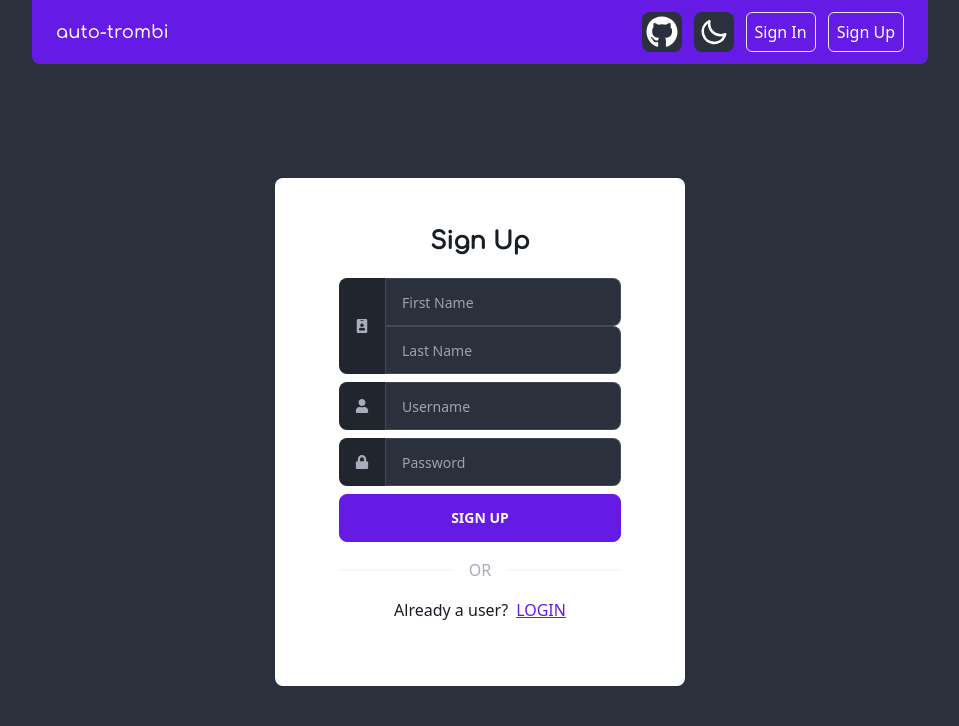
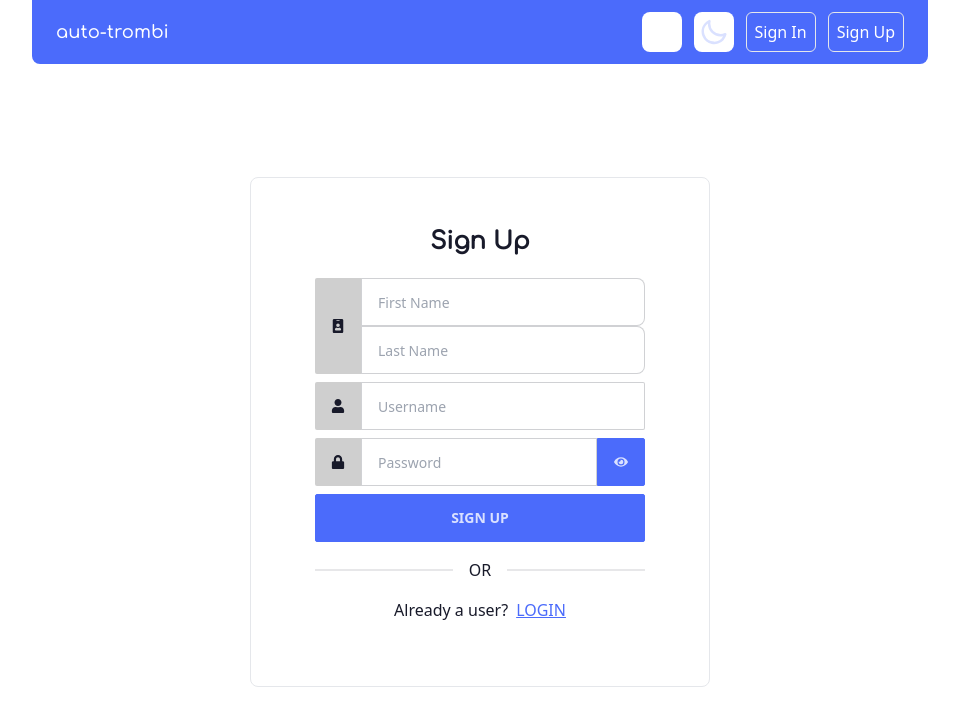
Before and after one commit to k-samir/auto-trombi, a React (Vite) app in the folder client/: page /signup in a window 1280 px wide. Shown: the top 726 px of the page, without its empty margins (160-1119 px from the left). Built offline with nearby package versions, Linux system fonts and the light colour scheme.

Commit message:
Adding show/hide password in forms

```diff
--- a/client/package.json
+++ b/client/package.json
@@ -14,7 +14,7 @@
     "@fortawesome/react-fontawesome": "^0.2.0",
     "@headlessui/react": "^1.7.4",
     "@react-icons/all-files": "^4.1.0",
-    "antd": "^4.24.1",
+    "antd": "^4.24.4",
     "axios": "^1.1.3",
     "daisyui": "^2.38.1",
     "jose": "^4.11.0",
--- a/client/src/components/Login/Login.tsx
+++ b/client/src/components/Login/Login.tsx
@@ -1,5 +1,5 @@
 import { BaseSyntheticEvent, useContext, useEffect, useState } from "react";
-import { FaLock, FaUser } from "react-icons/fa";
+import { FaEye, FaLock, FaUser } from "react-icons/fa";
 import { useNavigate } from "react-router-dom";
 import Auth from "../../contexts/Auth";
 import { User } from "../../models/User";
@@ -10,9 +10,9 @@ import "./Login.scss";
 const Login = () => {
   const [user, setUser] = useState<any>({});
 
-  const {isAuthenticated, setIsAuthenticated } = useContext(Auth);
+  const { isAuthenticated, setIsAuthenticated } = useContext(Auth);
   const [loginError, setLoginError] = useState<string>("");
-  const [isLoading,setIsLoading] = useState<boolean>(false);
+  const [isLoading, setIsLoading] = useState<boolean>(false);
 
   const navigate = useNavigate();
 
@@ -35,12 +35,11 @@ const Login = () => {
 
       const response = await login(user);
       setIsLoading(false);
-      if (response == true){
+      if (response == true) {
         setIsAuthenticated(true);
         setLoginError("");
         navigate("/dashboard");
-      }
-      else{
+      } else {
         setIsAuthenticated(false);
         setLoginError(response);
       }
@@ -58,14 +57,18 @@ const Login = () => {
     setUser(temp);
   };
 
-
-
-
+  const [passwordVisible, setPasswordVisible] = useState(false);
+  const togglePassword = () => {
+    setPasswordVisible(!passwordVisible);
+  };
 
   return (
-    <div className="self-center text-center rounded-lg bg-white w-fit h-fit flex flex-col p-16 pt-12 gap-5">
+    <div className="self-center text-center rounded-lg  w-fit h-fit flex flex-col p-16 pt-12 gap-5 border border-1">
       <h1 className="font-comfortaa font-extrabold text-neutral">Sign In</h1>
-      <form className="flex flex-col w-fit gap-2 self-center" onSubmit={handleSubmit}>
+      <form
+        className="flex flex-col w-fit gap-2 self-center"
+        onSubmit={handleSubmit}
+      >
         <div className="">
           <label className="input-group input-group-md">
             <span>
@@ -91,20 +94,23 @@ const Login = () => {
 
             <input
               required
-              type="password"
+              type={passwordVisible ? "text" : "password"}
               name="password"
               placeholder="Password"
               className="input input-bordered input-md"
               onChange={handleChange}
             />
+            <button type="button" onClick={togglePassword} className="btn btn-primary"> <FaEye className="flex self-center"/></button>
+
           </label>
         </div>
 
-        <button className={`btn btn-primary ${isLoading ? "loading"  :"" }`} type="submit">
+        <button
+          className={`btn btn-primary ${isLoading ? "loading" : ""}`}
+          type="submit"
+        >
           Log In
         </button>
-
-
       </form>
 
       {loginError != "" && (
@@ -130,13 +136,13 @@ const Login = () => {
 
       <div className="divider m-0">OR</div>
       <div className=" text-neutral flex gap-2 flex-1 self-center">
-
         <p>Need an account?</p>
-        <a className="link text-primary" href="/signup">SIGN UP</a>
+        <a className="link text-primary" href="/signup">
+          SIGN UP
+        </a>
       </div>
     </div>
   );
 };
 
-
 export default Login;
--- a/client/src/components/SignUp/SignUp.tsx
+++ b/client/src/components/SignUp/SignUp.tsx
@@ -1,16 +1,16 @@
 import { BaseSyntheticEvent, useContext, useEffect, useState } from "react";
-import { FaIdBadge, FaLock, FaUser } from "react-icons/fa";
+import { FaEye, FaIdBadge, FaLock, FaUser } from "react-icons/fa";
 import { useNavigate } from "react-router-dom";
 import Auth from "../../contexts/Auth";
 import { Credentials } from "../../models/Credentials";
 import { User } from "../../models/User";
 import { signup } from "../../services/AuthApi";
+import "./SignUp.scss";
 
-import "./SignUp.scss";
 const SignUp = () => {
   const navigate = useNavigate();
   const [user, setUser] = useState<any>({});
-  const [isLoading,setIsLoading] = useState<boolean>(false);
+  const [isLoading, setIsLoading] = useState<boolean>(false);
 
   const { isAuthenticated, setIsAuthenticated } = useContext(Auth);
   const [signupError, setSignupError] = useState<string>("");
@@ -58,6 +58,11 @@ const SignUp = () => {
     setUser(userTemp);
   };
 
+  const [passwordVisible, setPasswordVisible] = useState(false);
+  const togglePassword = () => {
+    setPasswordVisible(!passwordVisible);
+  };
+
   useEffect(() => {
     if (isAuthenticated) {
       try {
@@ -69,19 +74,19 @@ const SignUp = () => {
   }, []);
 
   return (
-    <div className="self-center justify-center text-center rounded-lg bg-white h-fit w-fit flex flex-col p-16 pt-12 gap-5">
+    <div className="self-center justify-center text-center rounded-lg  h-fit w-fit flex flex-col p-16 pt-12 gap-5 border border-1">
       <h1 className="font-comfortaa font-extrabold text-neutral">Sign Up</h1>
 
       <form
         className="flex flex-col w-fit self-center flex-1 gap-2"
         onSubmit={handleSubmit}
       >
-        <div className="flex gap-2">
-          <label className="input-group input-group-md">
+        <div className="flex flex-1 gap-2">
+          <label className="flex flex-1 input-group input-group-md">
             <span>
               <FaIdBadge />
             </span>
-            <div>
+            <div className="flex flex-col flex-1 h-24">
               <input
                 required
                 type="text"
@@ -100,6 +105,7 @@ const SignUp = () => {
               />
             </div>
           </label>
+
         </div>
 
         <div className="">
@@ -126,16 +132,27 @@ const SignUp = () => {
 
             <input
               required
-              type="password"
+              type={passwordVisible ? "text" : "password"}
+              name="password"
               placeholder="Password"
               className="input input-bordered input-md"
               onChange={handleChangeCredentials}
-              name="password"
             />
+            <button
+              type="button"
+              onClick={togglePassword}
+              className="btn btn-primary"
+            >
+              {" "}
+              <FaEye className="flex self-center" />
+            </button>
           </label>
         </div>
 
-        <button className={`btn btn-primary ${isLoading ? "loading"  :"" }`} type="submit">
+        <button
+          className={`btn btn-primary ${isLoading ? "loading" : ""}`}
+          type="submit"
+        >
           Sign Up
         </button>
       </form>
--- a/client/tailwind.config.cjs
+++ b/client/tailwind.config.cjs
@@ -9,7 +9,10 @@ module.exports = {
     },
   },
   daisyui: {
-    themes: ["dark","light"],
+    themes: ["corporate"],
   },
   plugins: [require("daisyui"), require("@tailwindcss/typography")],
+  corePlugins: {
+    preflight: true,
+  }
 };
```
Also changed, not shown: 1 other file (tests, documents, lock files or other folders). Lines whose indentation alone changed are shown as unchanged.
